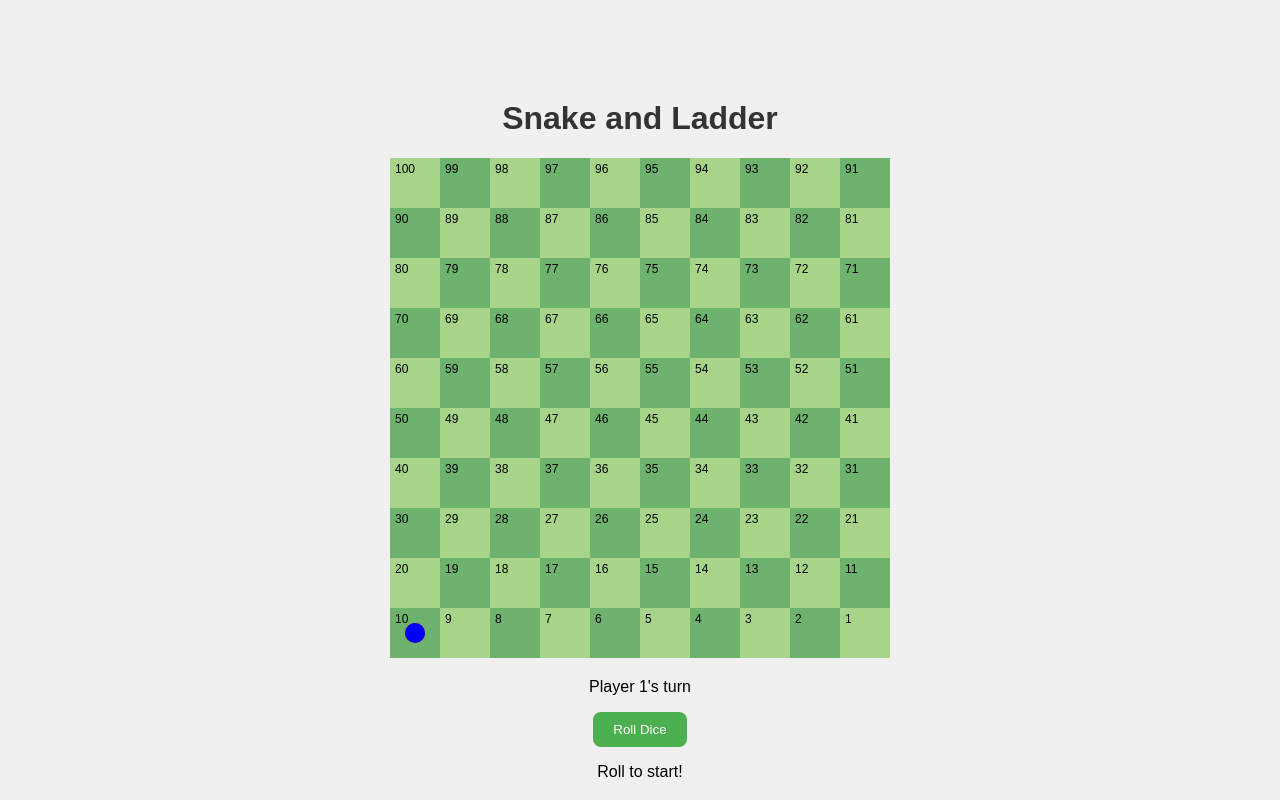
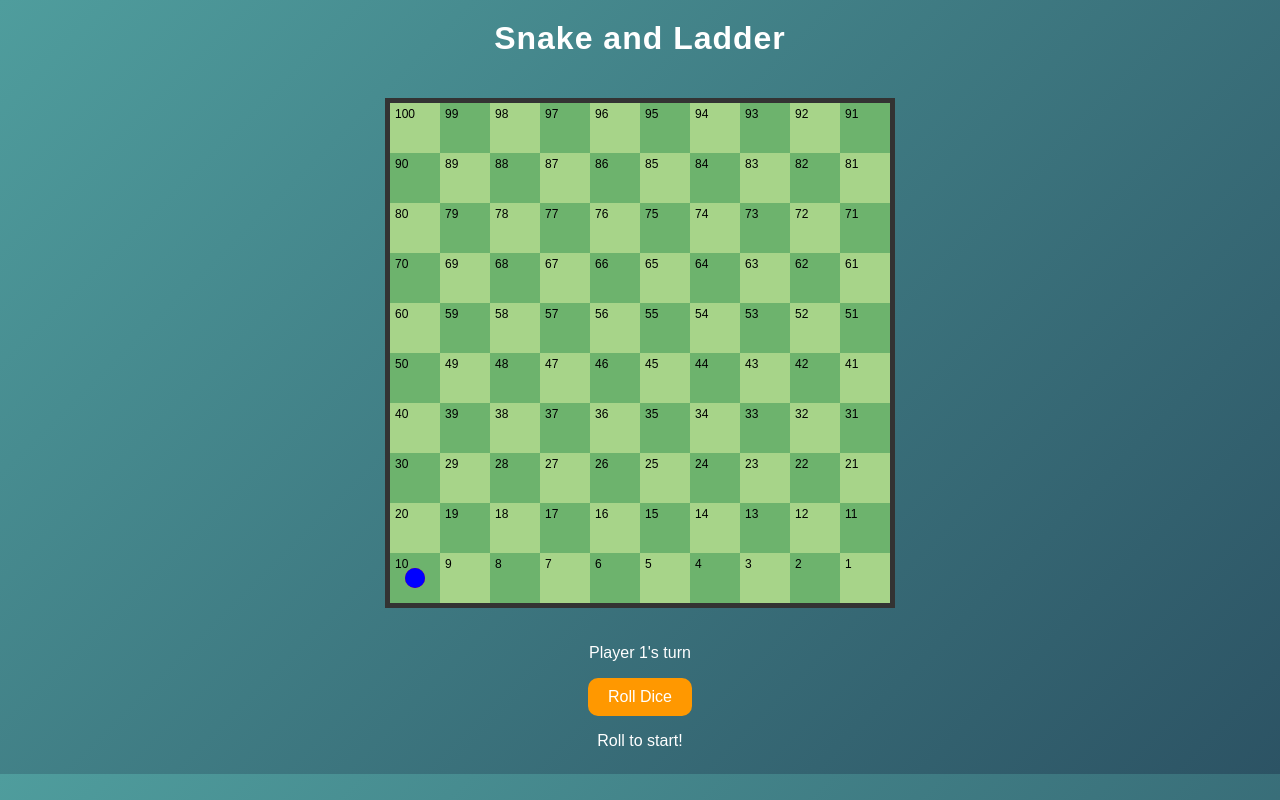
Before and after one commit to ShaikSufiyan10/snake-ladder-game, a plain HTML site: page myProject/index.html in a window 1280 px wide. Drawn offline with Linux system fonts and the light colour scheme.

Commit message:
Revamp CSS styles for improved design
Updated styles for body, h1, and button elements. Added new styles for container, canvas, and controls.

```diff
--- a/myProject/style.css
+++ b/myProject/style.css
@@ -1,23 +1,43 @@
 body {
-  font-family: Arial, sans-serif;
   text-align: center;
-  margin-top: 100px;
-  background-color: #f0f0f0;
+  background: linear-gradient(135deg, #4f9d9d, #2c5364);
+  font-family: 'Poppins', sans-serif;
+  color: white;
 }
 
 h1 {
-  color: #333;
+  margin-top: 20px;
+  font-size: 2rem;
+  letter-spacing: 1px;
+}
+
+.container {
+  display: flex;
+  justify-content: center;
+  align-items: center;
+  flex-direction: column;
+}
+
+canvas {
+  background: #f1f1f1;
+  border: 5px solid #333;
+  margin-top: 20px;
+}
+
+.controls {
+  margin-top: 20px;
 }
 
 button {
-  background-color: #4CAF50;
+  padding: 10px 20px;
+  font-size: 16px;
+  border: none;
+  border-radius: 10px;
+  background-color: #ff9800;
   color: white;
-  border: none;
-  padding: 10px 20px;
   cursor: pointer;
-  border-radius: 8px;
 }
 
 button:hover {
-  background-color: #45a049;
+  background-color: #e68900;
 }
```
